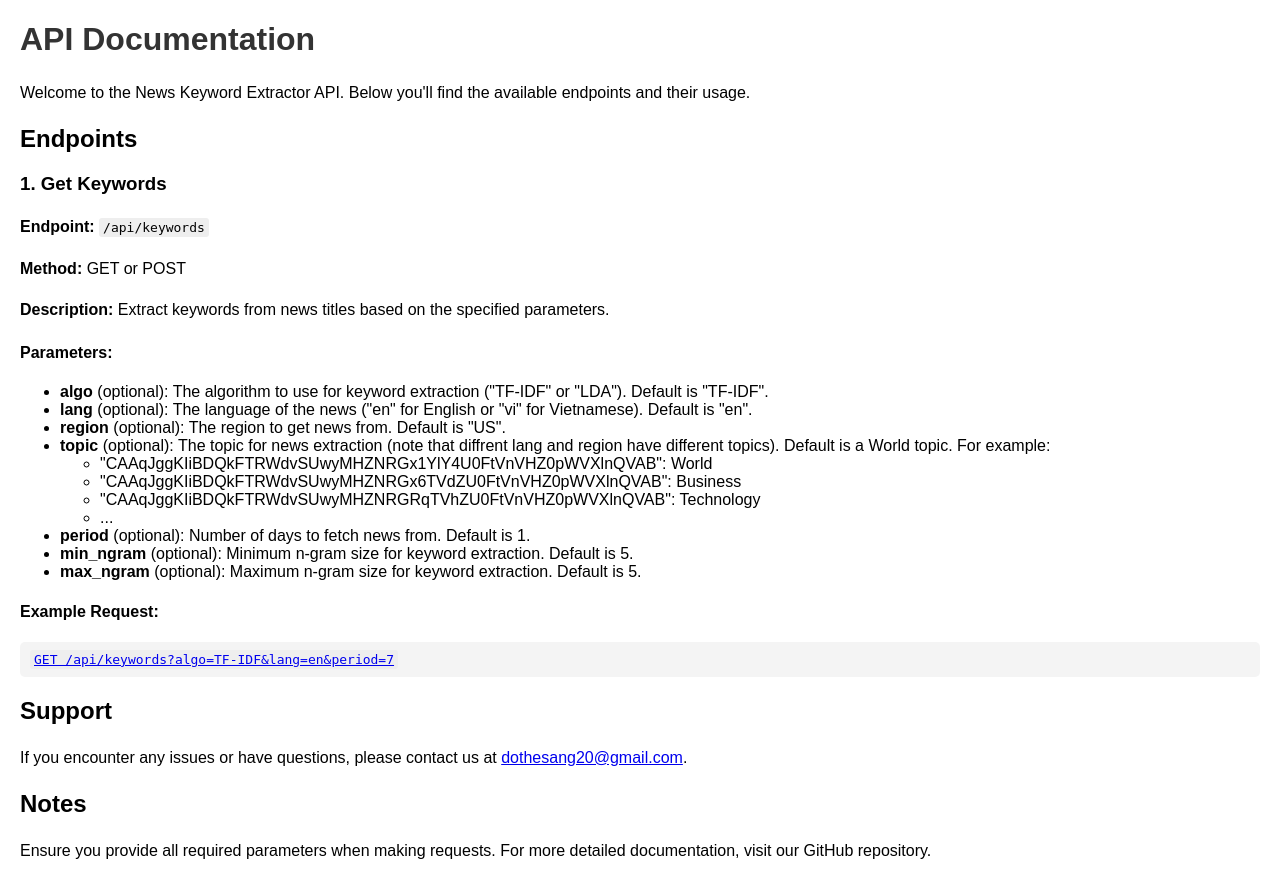
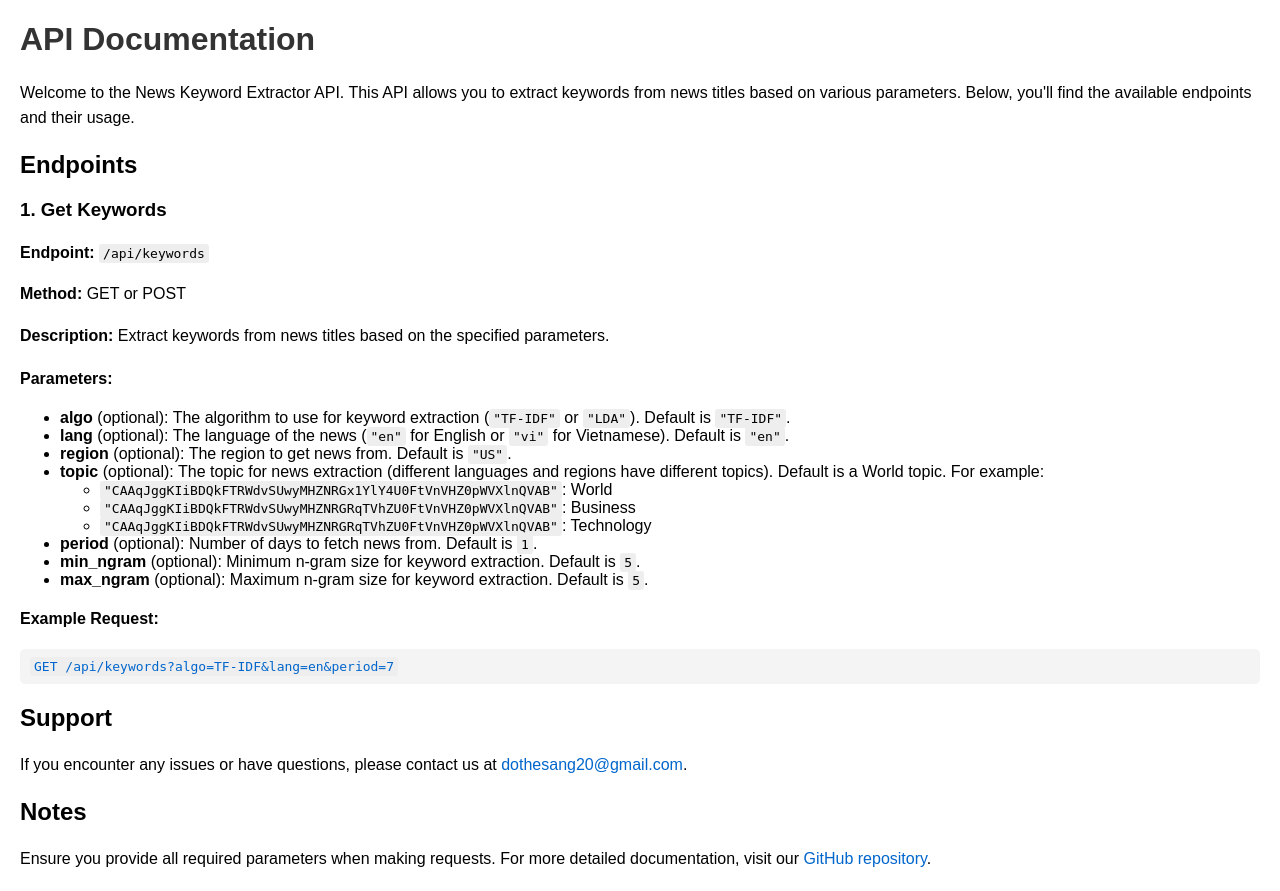
Before and after one commit to Sang0920/TrendNews, a Django app: page / in a window 1280 px wide. Before the commit the page ends 859 px from the top, so only its background shows below. Run offline with Django 5.2, Linux system fonts and the light colour scheme.

Commit message:
cleaner version of landing_page.html

```diff
--- a/extractor/templates/extractor/landing_page.html
+++ b/extractor/templates/extractor/landing_page.html
@@ -4,18 +4,20 @@
 <head>
     <meta charset="UTF-8">
     <meta name="viewport" content="width=device-width, initial-scale=1.0">
-    <title>API Documentation</title>
+    <title>API Documentation - News Keyword Extractor</title>
     <style>
         body { font-family: Arial, sans-serif; margin: 20px; }
         h1 { color: #333; }
         p { line-height: 1.6; }
         pre { background: #f4f4f4; padding: 10px; border-radius: 5px; }
         code { background: #eee; padding: 2px 4px; border-radius: 3px; }
+        a { color: #0066cc; text-decoration: none; }
+        a:hover { text-decoration: underline; }
     </style>
 </head>
 <body>
     <h1>API Documentation</h1>
-    <p>Welcome to the News Keyword Extractor API. Below you'll find the available endpoints and their usage.</p>
+    <p>Welcome to the News Keyword Extractor API. This API allows you to extract keywords from news titles based on various parameters. Below, you'll find the available endpoints and their usage.</p>
 
     <h2>Endpoints</h2>
 
@@ -26,29 +28,28 @@
 
     <h4>Parameters:</h4>
     <ul>
-        <li><strong>algo</strong> (optional): The algorithm to use for keyword extraction ("TF-IDF" or "LDA"). Default is "TF-IDF".</li>
-        <li><strong>lang</strong> (optional): The language of the news ("en" for English or "vi" for Vietnamese). Default is "en".</li>
-        <li><strong>region</strong> (optional): The region to get news from. Default is "US".</li>
-        <li><strong>topic</strong> (optional): The topic for news extraction (note that diffrent lang and region have different topics). Default is a World topic. For example:</li>
-            <ul>
-                <li>"CAAqJggKIiBDQkFTRWdvSUwyMHZNRGx1YlY4U0FtVnVHZ0pWVXlnQVAB": World</li>
-                <li>"CAAqJggKIiBDQkFTRWdvSUwyMHZNRGx6TVdZU0FtVnVHZ0pWVXlnQVAB": Business</li>
-                <li>"CAAqJggKIiBDQkFTRWdvSUwyMHZNRGRqTVhZU0FtVnVHZ0pWVXlnQVAB": Technology</li>
-                <li>...</li>
-            </ul>
-        <li><strong>period</strong> (optional): Number of days to fetch news from. Default is 1.</li>
-        <li><strong>min_ngram</strong> (optional): Minimum n-gram size for keyword extraction. Default is 5.</li>
-        <li><strong>max_ngram</strong> (optional): Maximum n-gram size for keyword extraction. Default is 5.</li>
+        <li><strong>algo</strong> (optional): The algorithm to use for keyword extraction (<code>"TF-IDF"</code> or <code>"LDA"</code>). Default is <code>"TF-IDF"</code>.</li>
+        <li><strong>lang</strong> (optional): The language of the news (<code>"en"</code> for English or <code>"vi"</code> for Vietnamese). Default is <code>"en"</code>.</li>
+        <li><strong>region</strong> (optional): The region to get news from. Default is <code>"US"</code>.</li>
+        <li><strong>topic</strong> (optional): The topic for news extraction (different languages and regions have different topics). Default is a World topic. For example:</li>
+        <ul>
+            <li><code>"CAAqJggKIiBDQkFTRWdvSUwyMHZNRGx1YlY4U0FtVnVHZ0pWVXlnQVAB"</code>: World</li>
+            <li><code>"CAAqJggKIiBDQkFTRWdvSUwyMHZNRGRqTVhZU0FtVnVHZ0pWVXlnQVAB"</code>: Business</li>
+            <li><code>"CAAqJggKIiBDQkFTRWdvSUwyMHZNRGRqTVhZU0FtVnVHZ0pWVXlnQVAB"</code>: Technology</li>
+            <!-- Add more topics as needed -->
+        </ul>
+        <li><strong>period</strong> (optional): Number of days to fetch news from. Default is <code>1</code>.</li>
+        <li><strong>min_ngram</strong> (optional): Minimum n-gram size for keyword extraction. Default is <code>5</code>.</li>
+        <li><strong>max_ngram</strong> (optional): Maximum n-gram size for keyword extraction. Default is <code>5</code>.</li>
     </ul>
 
     <h4>Example Request:</h4>
     <pre><code><a href="/api/keywords?algo=TF-IDF&lang=en&period=7" target="_blank">GET /api/keywords?algo=TF-IDF&lang=en&period=7</a></code></pre>
 
-
     <h2>Support</h2>
     <p>If you encounter any issues or have questions, please contact us at <a href="mailto:dothesang20@gmail.com">dothesang20@gmail.com</a>.</p>
 
     <h2>Notes</h2>
-    <p>Ensure you provide all required parameters when making requests. For more detailed documentation, visit our GitHub repository.</p>
+    <p>Ensure you provide all required parameters when making requests. For more detailed documentation, visit our <a href="https://github.com/Sang0920/TrendNews" target="_blank">GitHub repository</a>.</p>
 </body>
 </html>
```
